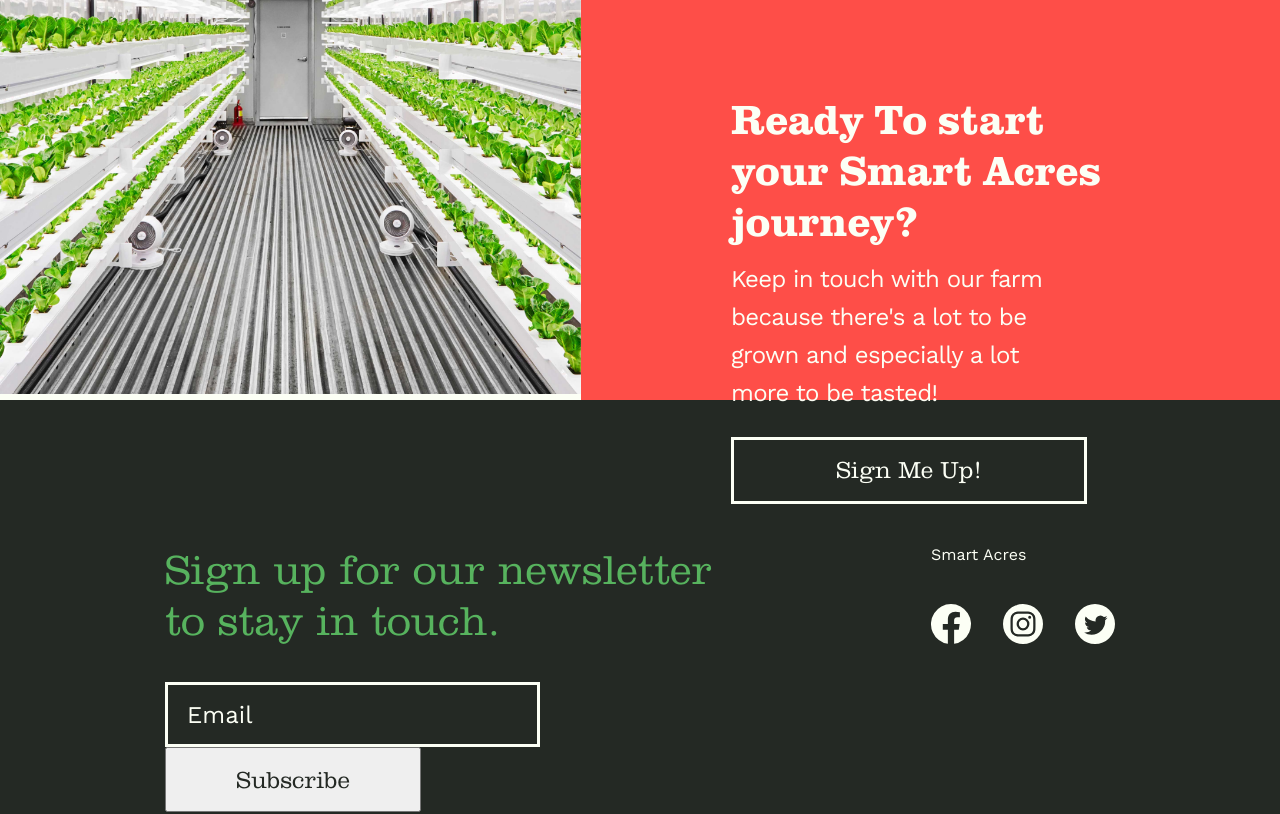
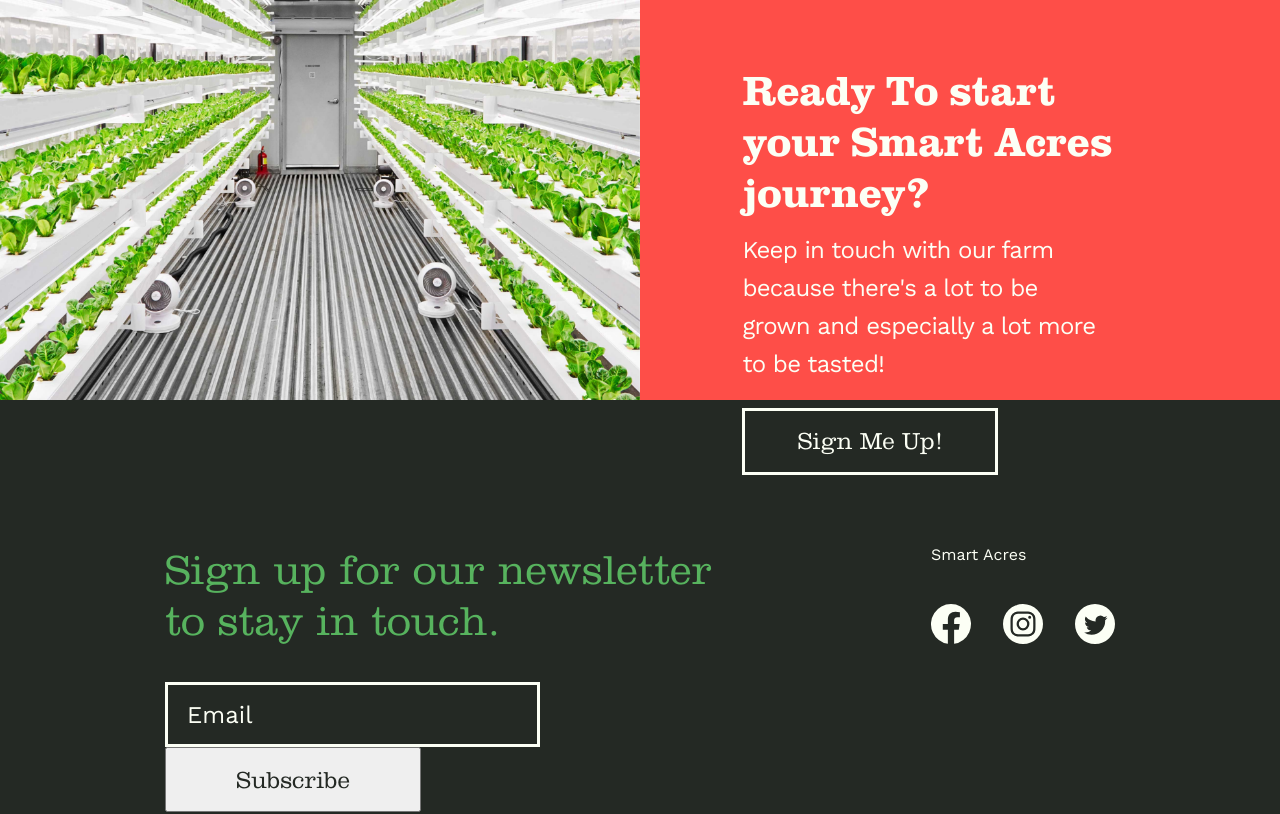
Before and after one commit to JuanTValdez/smart_acres, a React (Create React App) app: page / in a window 1280 px wide. Shown: the top 814 px of the page. Built offline with nearby package versions, Linux system fonts and the light colour scheme.

Commit message:
partially corrected footer sizing issue

```diff
--- a/src/styles/Footer.css
+++ b/src/styles/Footer.css
@@ -19,7 +19,7 @@
 .sign-up {
 	grid-column: 2/3;
 
-	padding: 93px 165px 105px 150px;
+	padding: 8dvh 8dvw 8dvh 8dvw;
 	background-color: var(--coral);
 }
 
@@ -49,7 +49,9 @@
 }
 
 .sign-up-btn {
-	max-width: 356px;
+	min-width: 10rem;
+	width: 16rem;
+
 	margin-top: 1.5rem;
 
 	font-family: 'ClarendonURW-Lig', sans-serif;
```
